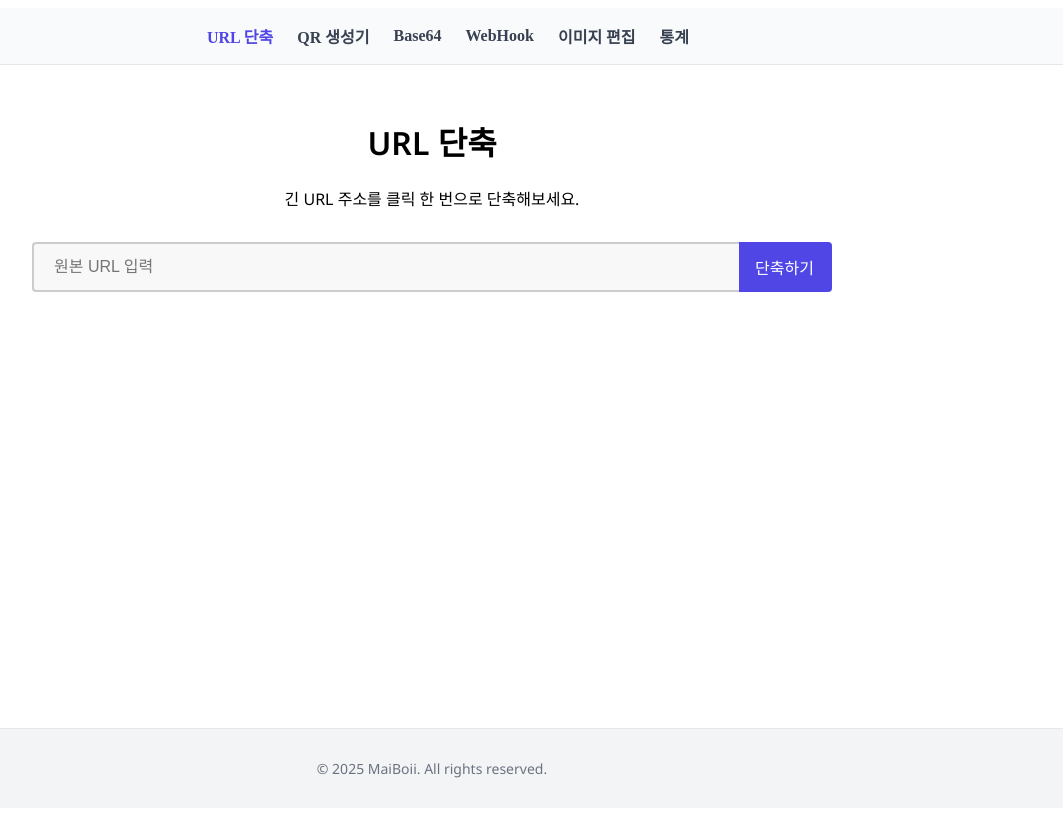
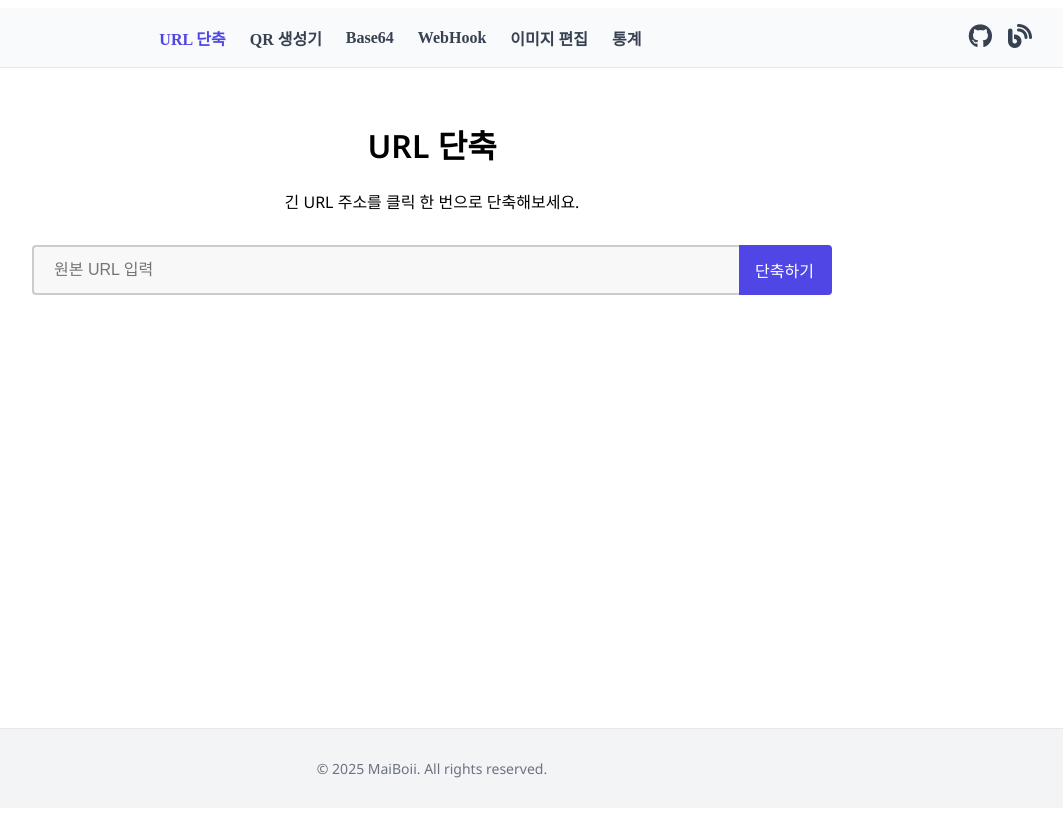
Before and after one commit to MaiBoii/webutilhub, a Vue app in the folder frontend/: page / in a window 1280 px wide. Shown: the whole page, without its empty margins (208-1271 px from the left). Built offline with nearby package versions, Linux system fonts and the light colour scheme; a web font is replaced by a local one.

Commit message:
feat: navbar 아이콘 추가

```diff
--- a/frontend/src/components/Navbar.vue
+++ b/frontend/src/components/Navbar.vue
@@ -1,6 +1,6 @@
 <template>
     <nav class="navbar">
-      <div class="navbar-left">
+      <div class="navbar-logo">
         <!-- <img src="/logo.svg" alt="로고" class="logo" />
         <span class="site-name">공구함</span> -->
       </div>
@@ -12,6 +12,15 @@
         <RouterLink to="/images" class="nav-link"> 이미지 편집</RouterLink>
         <RouterLink to="/stats" class="nav-link"> 통계</RouterLink>
 
+      </div>
+
+      <div class="navbar-icons">
+        <a href="https://github.com/MaiBoii" target="_blank" class="icon-link" aria-label="GitHub">
+          <i class="fa-brands fa-github"></i>
+        </a>
+        <a href="https://velog.io/@msu2020" target="_blank" class="icon-link" aria-label="Blog">
+          <i class="fa-solid fa-blog"></i>
+        </a>
     </div>
     </nav>
   </template>
@@ -47,7 +56,7 @@
         font-family: 'S-CoreDream-3Light';
       }
 
-      .navbar-left {
+      .navbar-logo {
       display: flex;
       align-items: center;
       gap: 0.5rem;
@@ -88,4 +97,20 @@
 .nav-link:hover {
   color: #4f46e5;
 }
+
+.navbar-icons {
+  display: flex;
+  align-items: center;
+  gap: 1rem;
+}
+
+.icon-link {
+  font-size: 1.5rem;
+  color: #374151;
+  transition: color 0.2s;
+}
+
+.icon-link:hover {
+  color: #4f46e5;
+}
   </style>
```
Lines whose indentation alone changed are shown as unchanged.
